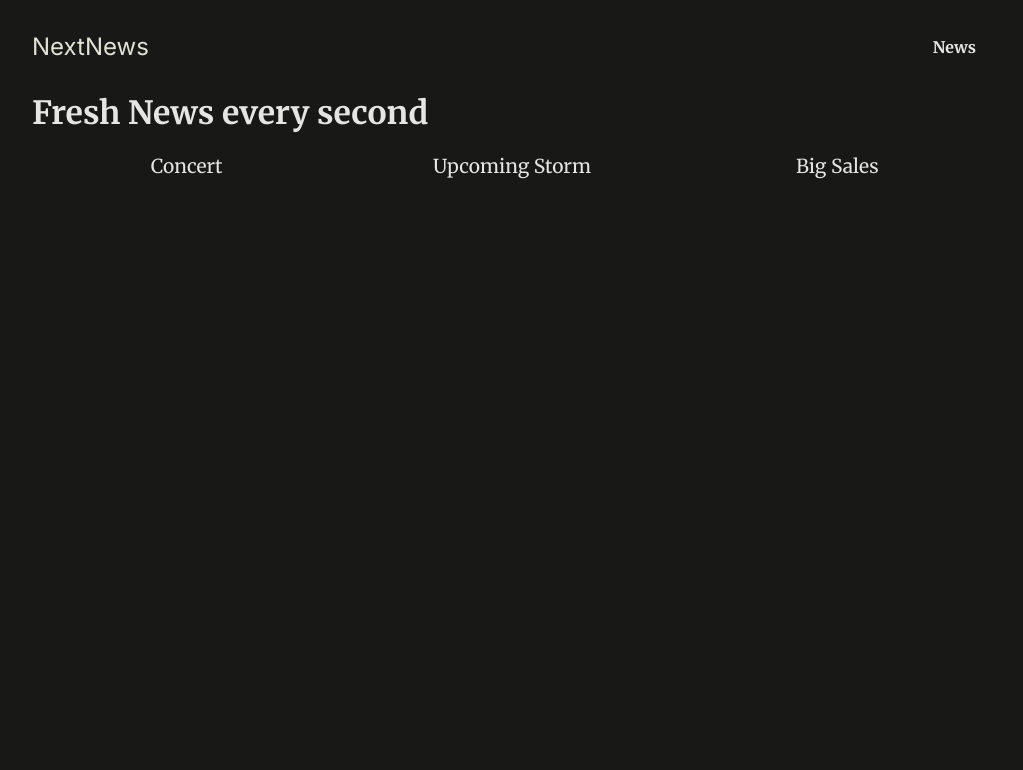
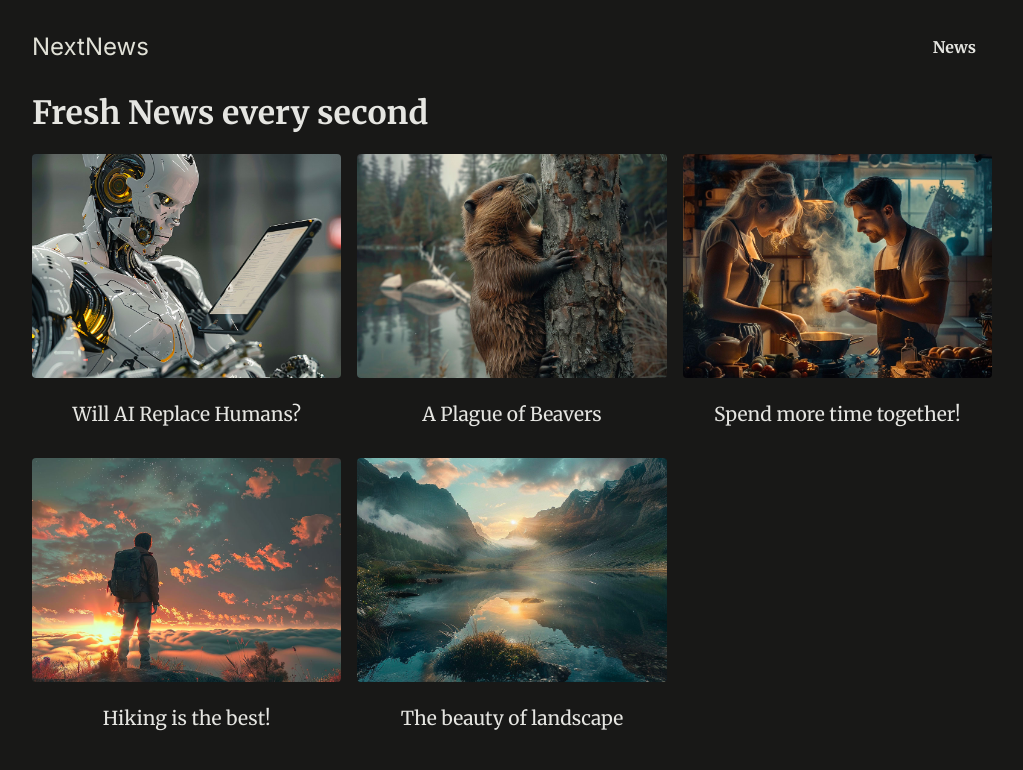
Before and after one commit to GenaPlem/next_js_news_app, a Next.js app: page /news in a window 1280 px wide. Shown: the top 770 px of the page, without its empty margins (128-1151 px from the left). Built offline with nearby package versions, Linux system fonts and the light colour scheme.

Commit message:
Update NewsPage with dummy news data

```diff
--- a/app/news/page.js
+++ b/app/news/page.js
@@ -1,19 +1,23 @@
 import Link from "next/link";
+
+import { DUMMY_NEWS } from "@/dummy-news";
 
 export default function NewsPage() {
   return (
     <>
       <h1>Fresh News every second</h1>
       <ul className="news-list">
-        <li>
-          <Link href="/news/concert">Concert</Link>
-        </li>
-        <li>
-          <Link href="/news/storm">Upcoming Storm</Link>
-        </li>
-        <li>
-          <Link href="/news/big_sales">Big Sales</Link>
-        </li>
+        {DUMMY_NEWS.map((newsItem) => (
+          <li key={newsItem.id}>
+            <Link href={`/news/${newsItem.slug}`}>
+              <img
+                src={`/images/news/${newsItem.image}`}
+                alt={newsItem.title}
+              />
+              <span>{newsItem.title}</span>
+            </Link>
+          </li>
+        ))}
       </ul>
     </>
   );
```
